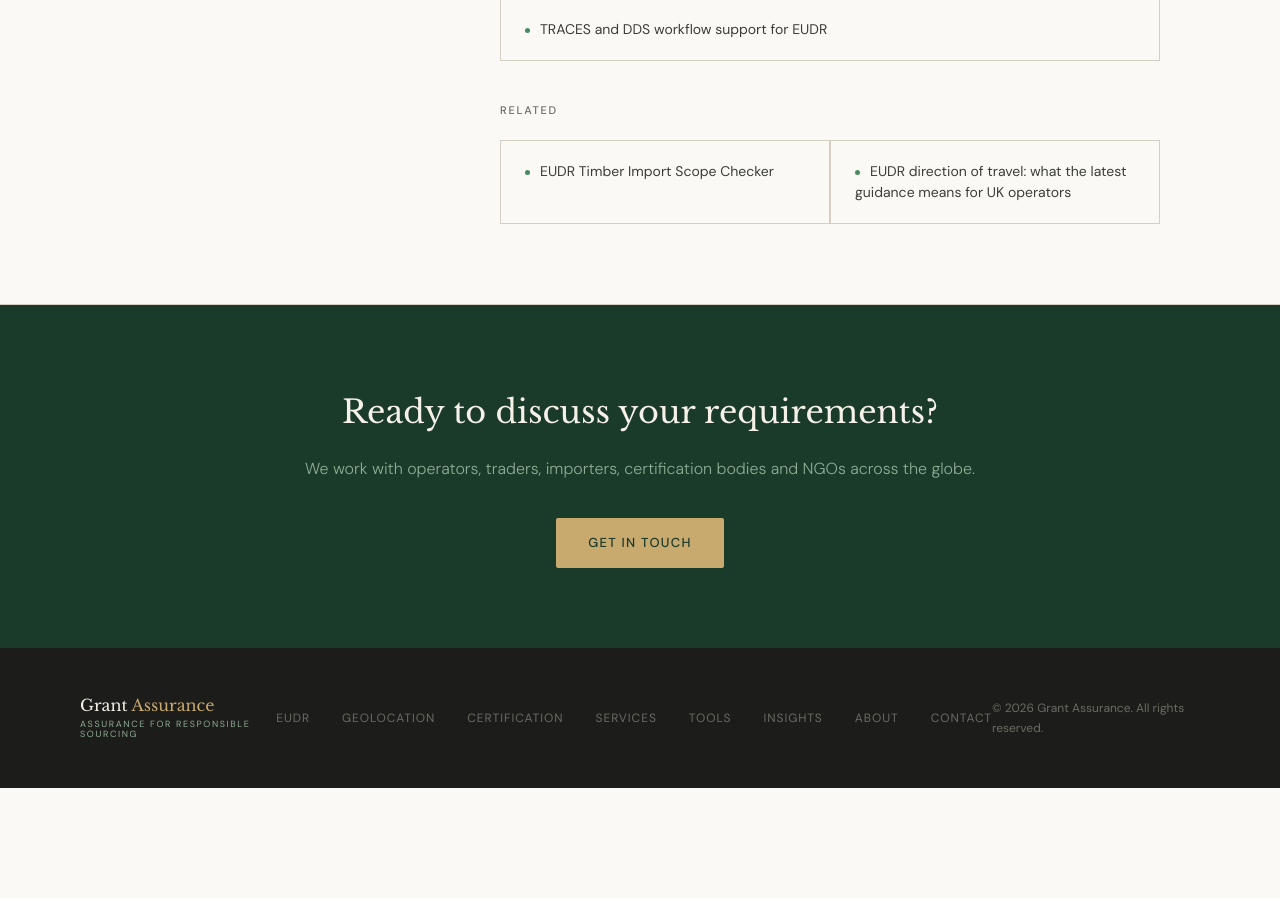
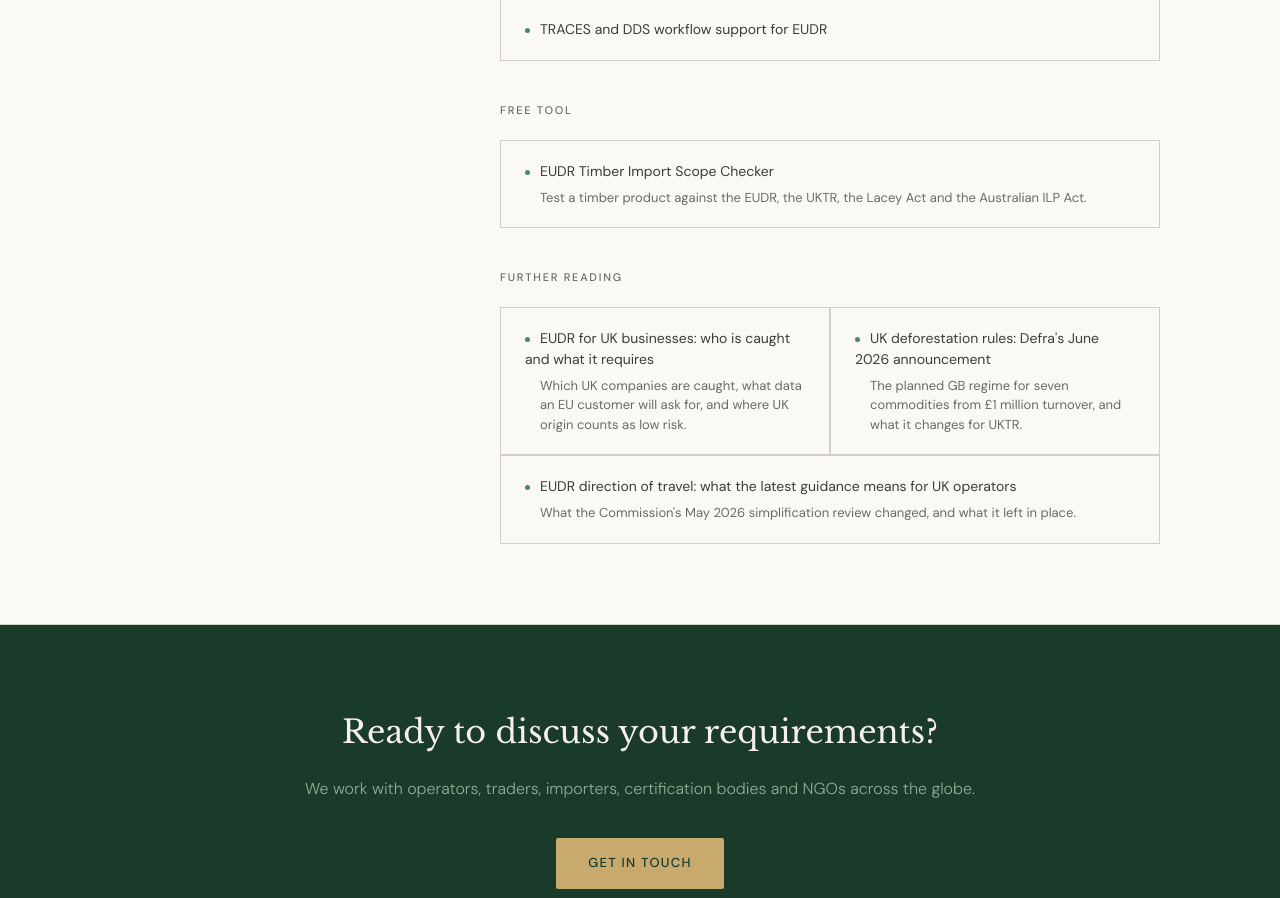
Before and after one commit to grantassurance/gassurance, an Eleventy site: page src/eudr/index.html in a window 1280 px wide. Shown: the part 975-1873 px from the top of the page. Before the commit the page ends 1763 px from the top, so only its background shows below. Built offline with nearby package versions, Linux system fonts and the light colour scheme; Eleventy itself is replaced by a stand-in of ours; files that its build step writes are made by us from their sources.

Commit message:
Add files via upload

```diff
--- a/src/_includes/css/service.css
+++ b/src/_includes/css/service.css
@@ -174,3 +174,6 @@
 
   /* An odd number of items: the last one spans both columns, so no empty grey cell. */
   .service-items .service-item:last-child:nth-child(odd) { grid-column: 1 / -1; }
+
+  /* One-line summary under a linked item (hub pages: tools and further reading). */
+  .service-item .item-summary { display: block; margin: 6px 0 0 15px; font-size: 13px; color: var(--ink-light); }
--- a/src/eudr/index.html
+++ b/src/eudr/index.html
@@ -39,10 +39,15 @@ navActive: "eudr"
             <div class="service-item">DDS procedure writing and implementation</div>
             <div class="service-item">TRACES and DDS workflow support for EUDR</div>
           </div>
-          <p class="service-detail-title" style="margin-top:40px;">Related</p>
+          <p class="service-detail-title" style="margin-top:40px;">Free tool</p>
           <div class="service-items">
-            <div class="service-item"><a href="/eudr/scope-checker/">EUDR Timber Import Scope Checker</a></div>
-            <div class="service-item"><a href="/eudr/eu-guidance-uk-operators-2026/">EUDR direction of travel: what the latest guidance means for UK operators</a></div>
+            <div class="service-item"><a href="/eudr/scope-checker/">EUDR Timber Import Scope Checker</a><span class="item-summary">Test a timber product against the EUDR, the UKTR, the Lacey Act and the Australian ILP Act.</span></div>
+          </div>
+          <p class="service-detail-title" style="margin-top:40px;">Further reading</p>
+          <div class="service-items">
+            <div class="service-item"><a href="/eudr/eudr-for-uk-businesses/">EUDR for UK businesses: who is caught and what it requires</a><span class="item-summary">Which UK companies are caught, what data an EU customer will ask for, and where UK origin counts as low risk.</span></div>
+            <div class="service-item"><a href="/eudr/uk-deforestation-rules-2026/">UK deforestation rules: Defra's June 2026 announcement</a><span class="item-summary">The planned GB regime for seven commodities from £1 million turnover, and what it changes for UKTR.</span></div>
+            <div class="service-item"><a href="/eudr/eu-guidance-uk-operators-2026/">EUDR direction of travel: what the latest guidance means for UK operators</a><span class="item-summary">What the Commission's May 2026 simplification review changed, and what it left in place.</span></div>
           </div>
         </div>
       </div>
```
